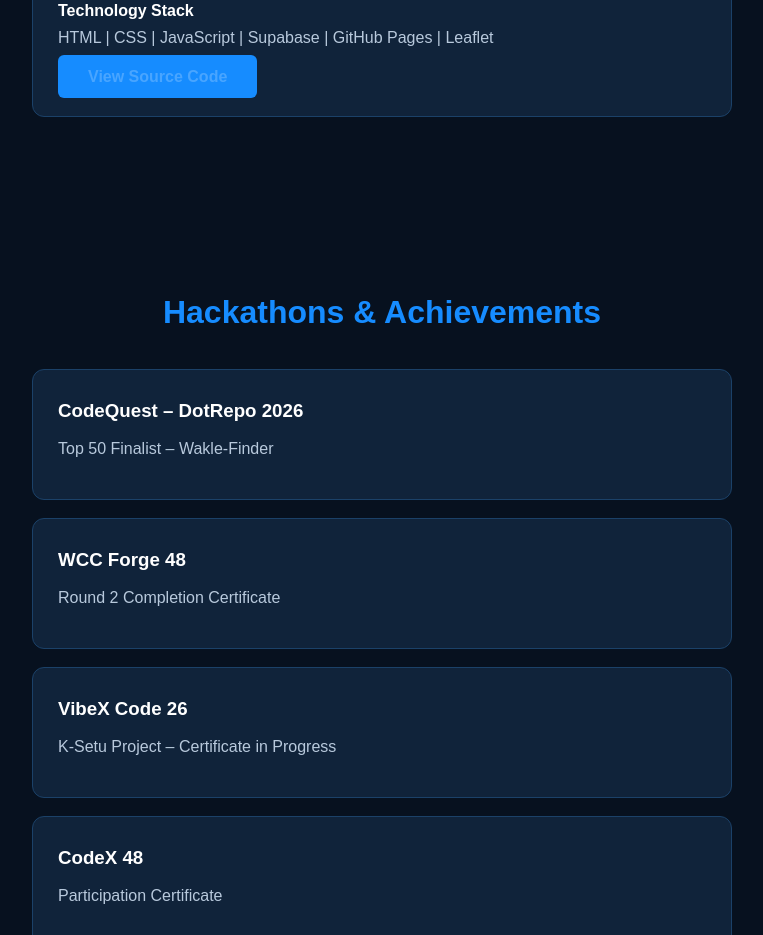
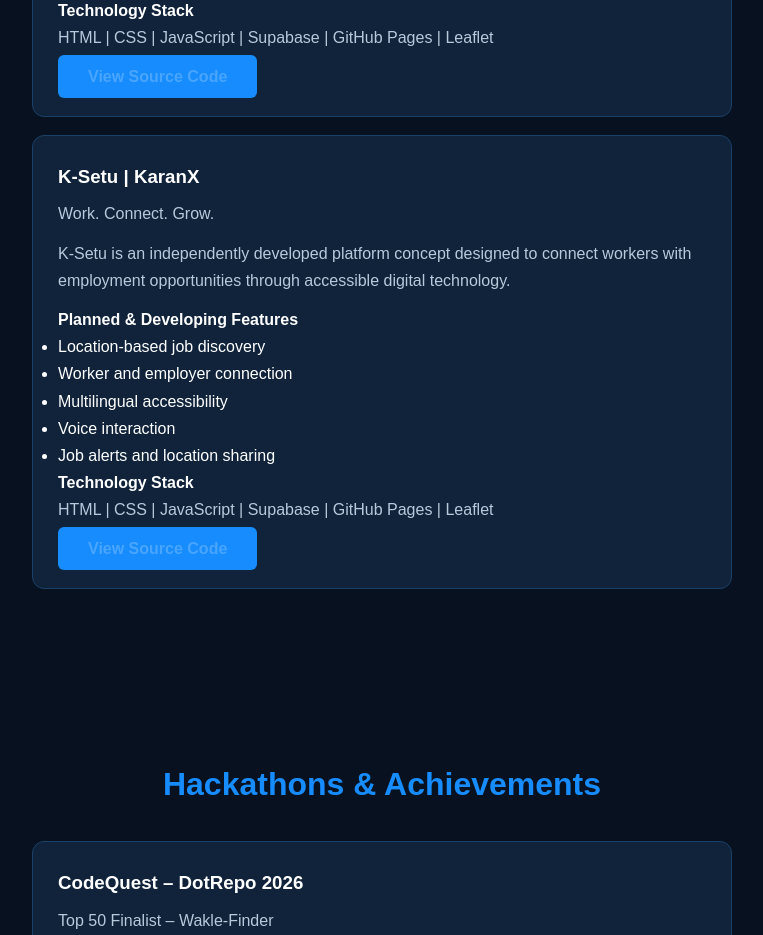
Before and after one commit to Waklekaran/Waklekaran.github.io, a plain HTML site: page index.html in a window 1280 px wide. Shown: the part 2544-3479 px from the top of the page, without its empty margins (258-1021 px from the left). Drawn offline with Linux system fonts and the light colour scheme; a script that the page names is missing.

Commit message:
Add K-Setu project card to index.html
Added project card for K-Setu with features and technology stack.

```diff
--- a/index.html
+++ b/index.html
@@ -194,6 +194,48 @@
 
     </div>
 
+    <div class="project-card">
+
+        <h3>K-Setu | KaranX</h3>
+
+        <p class="project-subtitle">
+            Work. Connect. Grow.
+        </p>
+
+        <p>
+            K-Setu is an independently developed
+            platform concept designed to connect
+            workers with employment opportunities
+            through accessible digital technology.
+        </p>
+
+        <h4>Planned & Developing Features</h4>
+
+        <ul>
+            <li>Location-based job discovery</li>
+            <li>Worker and employer connection</li>
+            <li>Multilingual accessibility</li>
+            <li>Voice interaction</li>
+            <li>Job alerts and location sharing</li>
+        </ul>
+
+        <h4>Technology Stack</h4>
+
+        <p>
+            HTML | CSS | JavaScript | Supabase |
+            GitHub Pages | Leaflet
+        </p>
+
+        <a
+            href="https://github.com/Waklekaran/K-setu"
+            target="_blank"
+            class="btn">
+            View Source Code
+        </a>
+
+    </div>
+
+
 </section>
 
 
```
